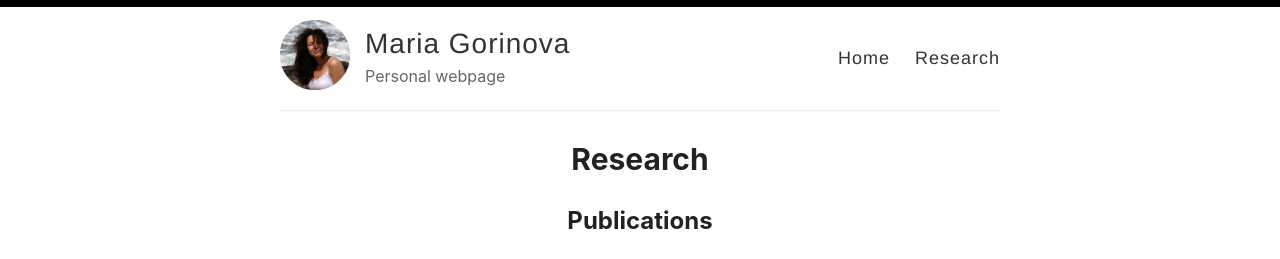
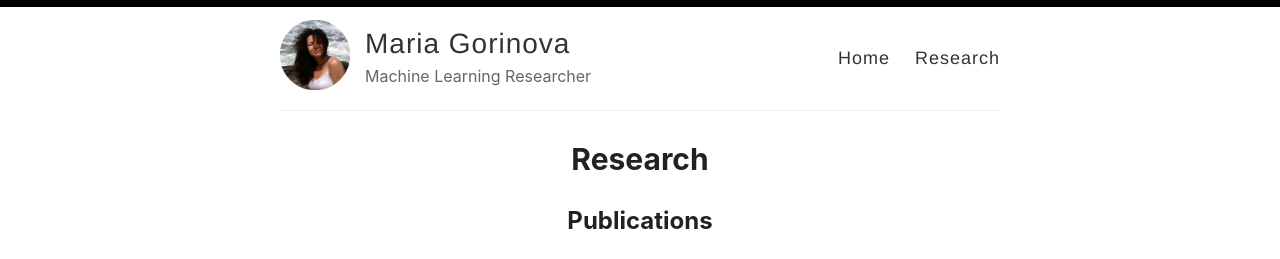
Before and after one commit to mgorinova/mgorinova.github.io, a Jekyll site: the page built from _pages/research.md, in a window 1280 px wide. Shown: the top 259 px of the page. Built offline with Jekyll 4.4.1, drawn with Linux system fonts in a browser that asks for light colours.

Commit message:
adding image

```diff
--- a/_config.yml
+++ b/_config.yml
@@ -9,7 +9,7 @@ name: Maria Gorinova
 author: Maria Gorinova
 
 # Short bio or description (displayed in the header)
-description: Personal webpage
+description: Machine Learning Researcher
 
 # URL of your avatar or profile pic (you could use your GitHub profile pic)
 avatar: /images/me.png
```
Also changed, not shown: images/award3.png (added).
